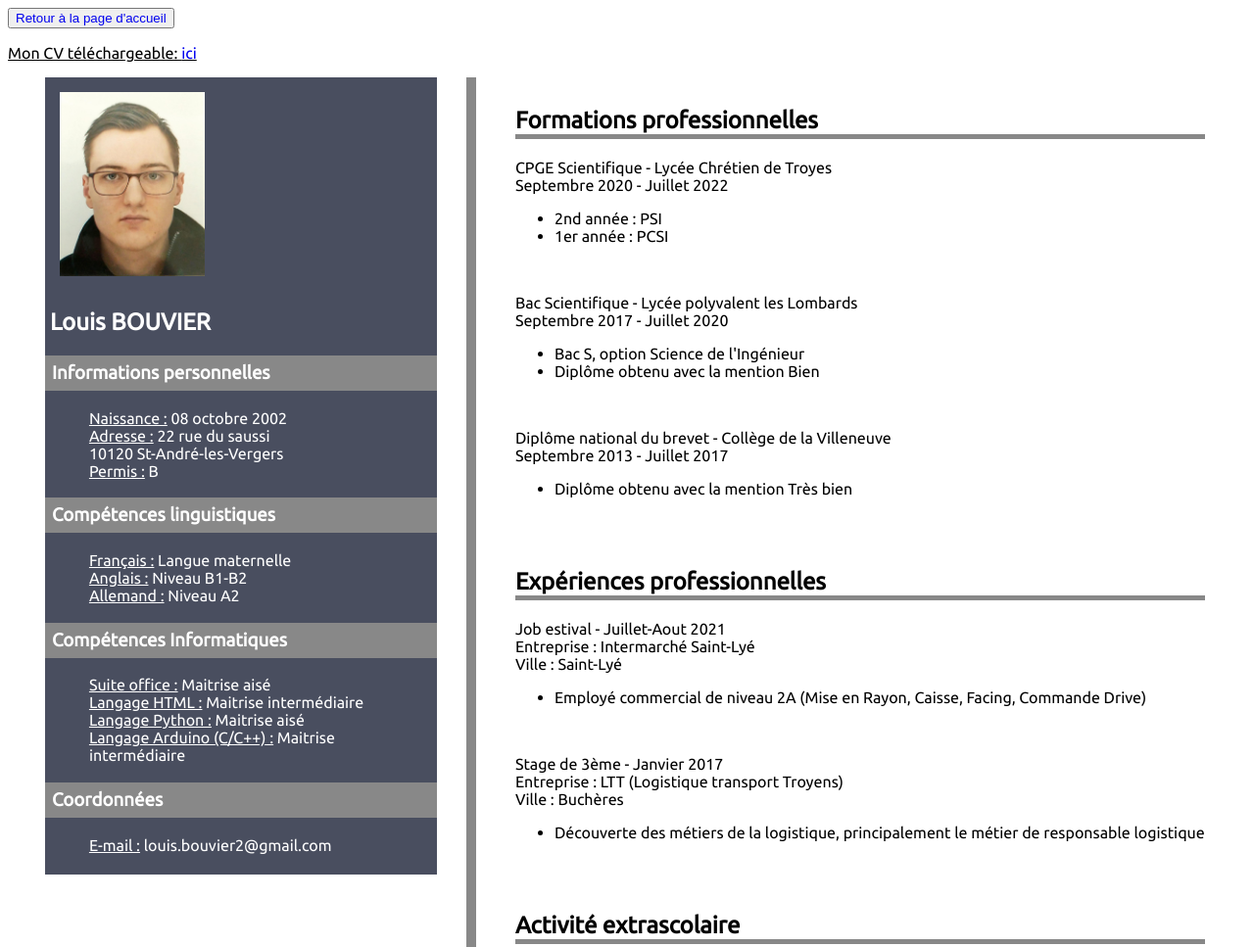
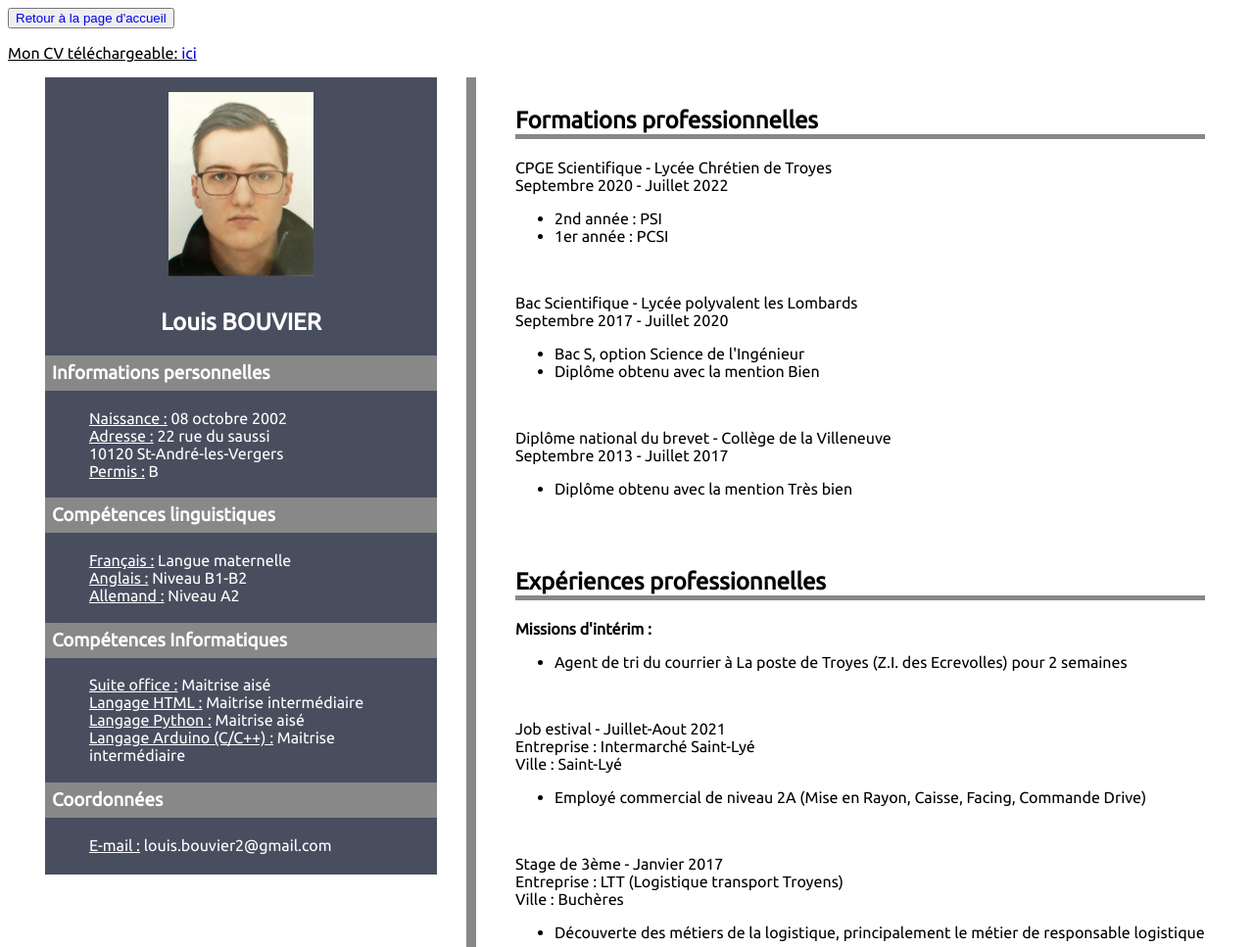
Before and after one commit to louis-bvr/louis-bvr.github.io, a plain HTML site: page cv.html in a window 1280 px wide. Shown: the top 967 px of the page at 98% size. Drawn offline with Linux system fonts and the light colour scheme.

Commit message:
Add files via upload

```diff
--- a/cv.html
+++ b/cv.html
@@ -14,9 +14,11 @@
 
         <section>
         <div class="coo">
-            <img class="tete" src="data/img/OM_1.jpg">
+            <div style="text-align: center;">
+                <img class="tete" src="data/img/OM_1.jpg">
+                <h1>Louis BOUVIER</h1>
+            </div>
 
-            <h1>Louis BOUVIER</h1>
 
             <h3 class="cootitre">Informations personnelles</h3>
             <ul>
@@ -81,6 +83,11 @@
             <h2>Expériences professionnelles </h2>
 
             <p>
+                <b>Missions d'intérim :</b></br>
+                <ul><li>Agent de tri du courrier à La poste de Troyes (Z.I. des Ecrevolles) pour 2 semaines</li></ul>
+            </p>
+            </br>
+            <p>
                 Job estival - Juillet-Aout 2021</br>
                 Entreprise : Intermarché Saint-Lyé</br>
                 Ville : Saint-Lyé</br>
```
